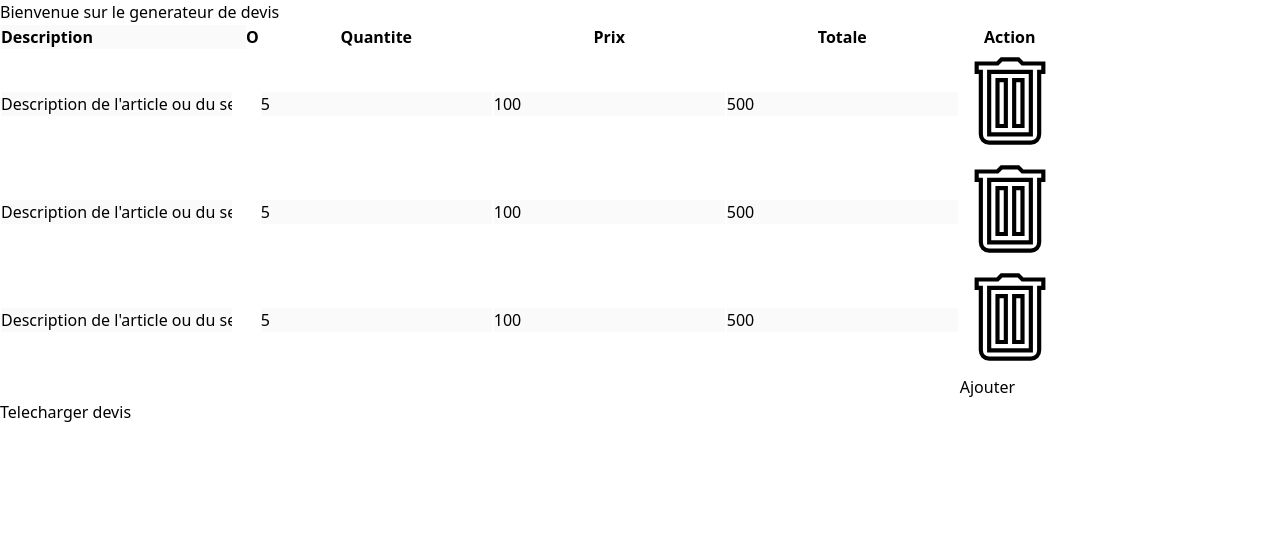
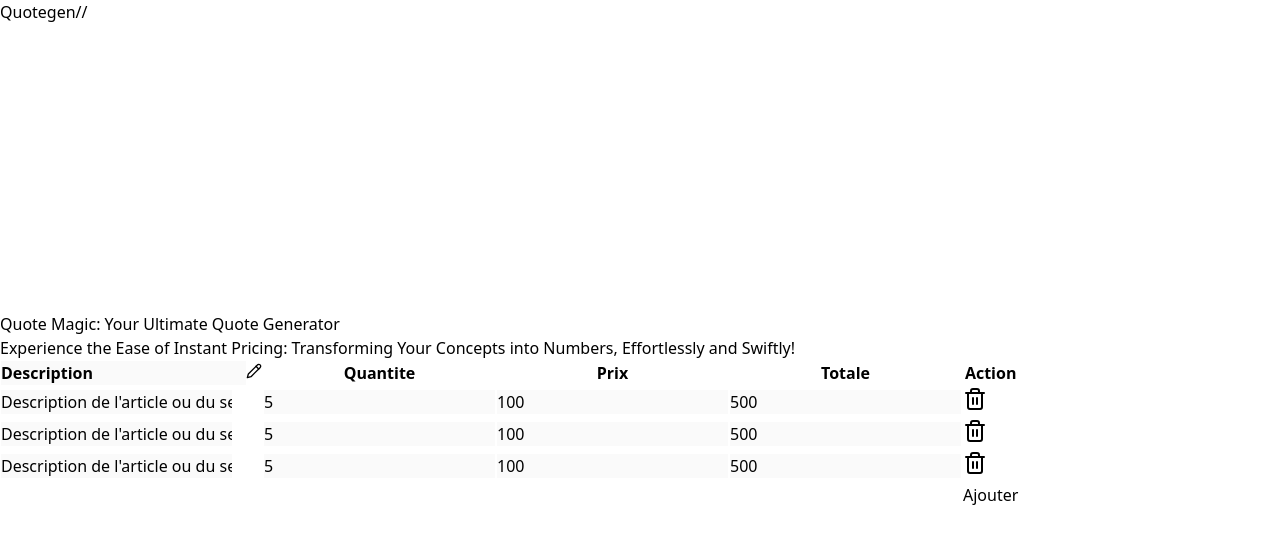
Before and after one commit to CedricFonsat/magic-estimate, a React (Vite) app: page / in a window 1280 px wide. Shown: the top 544 px of the page. Built offline with nearby package versions, Linux system fonts and the light colour scheme.

Commit message:
📦 NEW: Amelioration interface

```diff
--- a/src/App.tsx
+++ b/src/App.tsx
@@ -1,15 +1,26 @@
 import "./App.css";
-import DevisComponent from "./components/DevisComponent";
-import { TableDevis } from "./components/TableDevis";
+import Header from "./components/Header";
+import Navbar from "./components/NavBar";
+// import DevisComponent from "./components/DevisComponent";
+// import { TableDevis } from "./components/TableDevis";
+import Home from "./screens/Home";
 
 function App() {
 
   return (
-    <div>
-      <TableDevis/>
-      <DevisComponent />
+    <div className="bg-neutral-950">
+      <Navbar />
+      <Header />
+      <Home />
     </div>
-  );
+  )
+
+  // return (
+  //   <div>
+  //     <TableDevis/>
+  //     <DevisComponent />
+  //   </div>
+  // );
 }
 
 export default App;
--- /dev/null
+++ b/src/components/Header.tsx
@@ -0,0 +1,18 @@
+
+const Header = () => {
+  return (
+    <div className="h-[40vh] relative flex flex-col items-center justify-center antialiased">
+    <div className="max-w-2xl mx-auto p-4">
+      <h1 className="relative z-10 text-lg md:text-4xl  bg-clip-text text-transparent bg-gradient-to-b from-neutral-200 to-neutral-600  text-center font-sans font-bold">
+        Quote Magic: Your Ultimate Quote Generator
+      </h1>
+      <p></p>
+      <p className="text-neutral-500 max-w-lg mx-auto my-2 text-sm text-center relative z-10">
+      Experience the Ease of Instant Pricing: Transforming Your Concepts into Numbers, Effortlessly and Swiftly!
+      </p>
+    </div>
+  </div>
+  )
+}
+
+export default Header
--- /dev/null
+++ b/src/components/NavBar.tsx
@@ -0,0 +1,24 @@
+//import { Button } from "./ui/button";
+//import logo from "@/assets/logo.svg"
+import github from "../assets/github.svg"
+
+type Props = {};
+
+const Navbar = (props: Props) => {
+  return (
+    <nav className="flex justify-between p-5">
+      {/* <h1 className="text-2xl">Cardify</h1> */}
+      <h1 className="text-2xl text-white">
+        {/* <img src={logo} alt="logo" className="h-6" /> */}
+        Quotegen//
+        </h1>
+      <div className="flex items-center">
+         <a href="#">
+         <img src={github} className="h-8 w-8" />
+         </a>
+      </div>
+    </nav>
+  );
+};
+
+export default Navbar;
--- /dev/null
+++ b/src/components/Table.tsx
@@ -0,0 +1,161 @@
+import { useState } from "react";
+import { useDispatch, useSelector } from "react-redux";
+import { TypeState } from "../types/Interface";
+import { addDevis, deleteDevis } from "../redux/DevisReducer";
+import { Pencil, Trash2 } from "lucide-react";
+
+const Table = () => {
+    const [description, setDescription] = useState("");
+    const [quantite, setQuantite] = useState("");
+    const [prix, setPrix] = useState("");
+    const [total, setTotal] = useState("");
+    const [title, setTitle] = useState("Description");
+    const [isWrite, setIsWrite] = useState(false);
+
+    const devis = useSelector((state: TypeState) => state.devis);
+    const dispatch = useDispatch();
+
+    const handleDelete = (id: number) => {
+      dispatch(deleteDevis({ id: id }));
+    };
+
+    const handleWriteText = () => {
+      setIsWrite(!isWrite);
+    };
+
+    const handleSubmit = (event: any) => {
+      event.preventDefault();
+      dispatch(
+        addDevis({
+          id: devis.length > 0 ? devis[devis.length - 1].id + 1 : 1,
+          description,
+          quantite,
+          prix,
+          total,
+        })
+      );
+    };
+
+    return (
+        <form onSubmit={handleSubmit} className="w-[100%] flex justify-center items-center">
+        <table
+          className="border border-neutral-200 text-center text-sm font-light text-surface dark:border-white/10 dark:text-white">
+          <thead
+            className="border-b border-neutral-200 font-medium dark:border-white/10">
+            <tr>
+              <th
+                scope="col"
+                className="border-e border-neutral-200 px-4 py-2 dark:border-white/10">
+                <input
+                    disabled={!isWrite && true}
+                    type="text"
+                    onChange={(e) => setTitle(e.target.value)}
+                    className={`p-2 rounded ${isWrite && "border"} hourly-rate bg-transparent`}
+                    value={title}
+                  />
+                  <button onClick={handleWriteText}>
+                  <Pencil size={16} />
+                  </button>
+              </th>
+              <th
+                scope="col"
+                className="border-e border-neutral-200 px-4 py-2 dark:border-white/10">
+                Quantite
+              </th>
+              <th
+                scope="col"
+                className="border-e border-neutral-200 px-4 py-2 dark:border-white/10">
+                Prix
+              </th>
+              <th scope="col" className="px-4 py-2 border-e dark:border-white/10">Totale</th>
+              <th scope="col" className="px-4 py-2 border-e dark:border-white/10">Action</th>
+            </tr>
+          </thead>
+          <tbody>
+          {devis.map((devis, index) => (
+            <tr key={index} className="border-b border-neutral-200 dark:border-white/10">
+            <td className="whitespace-nowrap border-e border-neutral-200 px-4 py-2 dark:border-white/10">
+              <input
+                      type="text"
+                      disabled
+                      value={devis.description}
+                      className="rounded bg-transparent hourly-rate w-full"
+                    />
+              </td>
+              <td
+                className="whitespace-nowrap border-e border-neutral-200 px-4 py-2 dark:border-white/10">
+                <input
+                      type="text"
+                      disabled
+                      value={devis.quantite}
+                      className="rounded bg-transparent text-center hourly-rate w-full"
+                    />
+              </td>
+              <td
+                className="whitespace-nowrap border-e border-neutral-200 px-4 py-2 dark:border-white/10">
+                <input
+                      type="text"
+                      disabled
+                      value={devis.prix}
+                      className="rounded bg-transparent text-center attendees-count w-full"
+                    />
+              </td>
+              <td
+                className="whitespace-nowrap border-e border-neutral-200 px-4 py-2 dark:border-white/10">
+                <input
+                      type="text"
+                      disabled
+                      value={devis.total}
+                      className="rounded bg-transparent text-center total-cost w-full"
+                    />
+              </td>
+              <td className="whitespace-nowrap px-4 py-2">
+              <button
+                      className="p-2 text-red-600 "
+                      onClick={() => handleDelete(devis.id)}
+                    >
+                     <Trash2 />
+                    </button>
+              </td>
+            </tr>
+              ))}
+               <tr>
+                <td className="border border-gray-300 px-4 py-2">
+                  <input
+                    type="text"
+                    className="rounded bg-transparent hourly-rate w-full outline-none"
+                    onChange={(e) => setDescription(e.target.value)}
+                  />
+                </td>
+                <td className="border border-gray-300 px-4 py-2">
+                  <input
+                    type="number"
+                    className="rounded bg-transparent hourly-rate w-full outline-none"
+                    onChange={(e) => setQuantite(e.target.value)}
+                  />
+                </td>
+                <td className="border border-gray-300 px-4 py-2">
+                  <input
+                    type="number"
+                    className="rounded bg-transparent attendees-count w-full outline-none"
+                    onChange={(e) => setPrix(e.target.value)}
+                  />
+                </td>
+                <td className="border border-gray-300 px-4 py-2">
+                  <input
+                    type="number"
+                    className="rounded bg-transparent total-cost w-full outline-none"
+                    onChange={(e) => setTotal(e.target.value)}
+                  />
+                </td>
+                <td className=" px-4 py-2 text-center">
+                  <button className="p-2 text-blue-600 ">Ajouter</button>
+                </td>
+              </tr>
+          </tbody>
+        </table>
+        </form>
+    )
+  }
+
+  export default Table
--- a/src/components/TableDevis.tsx
+++ b/src/components/TableDevis.tsx
@@ -53,7 +53,7 @@ export const TableDevis = () => {
                     disabled={!isWrite && true}
                     type="text"
                     onChange={(e) => setTitle(e.target.value)}
-                    className={`p-2 rounded ${isWrite && "border"} hourly-rate`}
+                    className={`p-2 rounded ${isWrite && "border"} hourly-rate bg-transparent`}
                     value={title}
                   />
                   <button onClick={handleWriteText}>O</button>
--- /dev/null
+++ b/src/screens/Home.tsx
@@ -0,0 +1,13 @@
+import Table from "../components/Table"
+
+const Home = () => {
+  return (
+    <section className="w-screen h-screen justify-center items-center">
+         <article className="">
+         <Table />
+         </article>
+    </section>
+  )
+}
+
+export default Home
```
Also changed, not shown: src/assets/github.svg (added).
